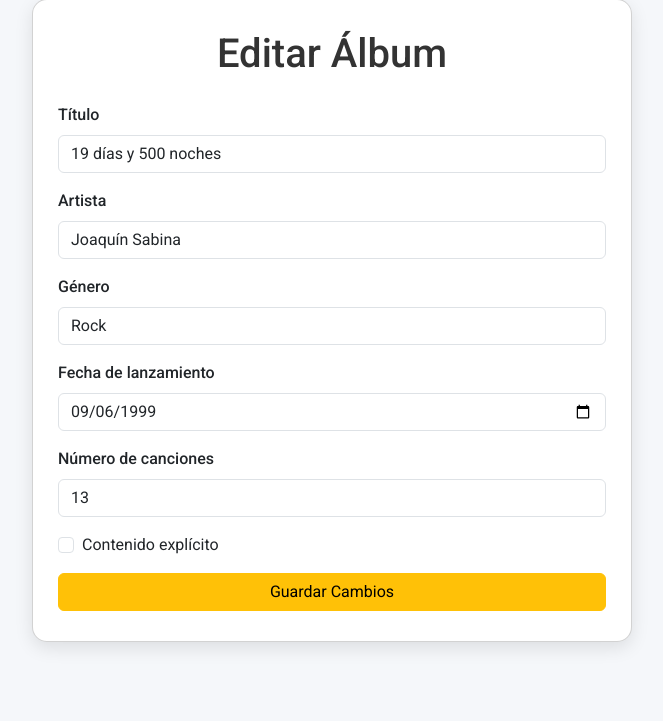
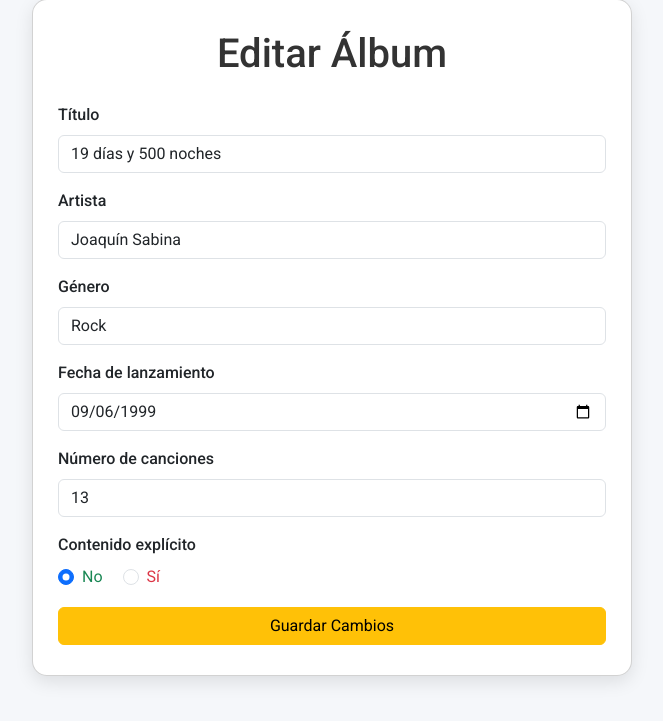
Before and after one commit to AlvaroMG64/AlbumesCRUD, a PHP site: page /index.php?action=edit&id=7 in a window 1280 px wide. Shown: the part 41-762 px from the top of the page, without its empty margins (308-971 px from the left). Run offline with PHP 8.4, Linux system fonts and the light colour scheme; data comes from the database, SQL or seed files in the repository.

Commit message:
Actualizaciones

```diff
--- a/models/Album.php
+++ b/models/Album.php
@@ -20,7 +20,7 @@ class Album
     // READ ALL
     public function read()
     {
-        $query = "SELECT * FROM " . $this->table_name . " ORDER BY fecha_lanzamiento DESC";
+        $query = "SELECT * FROM " . $this->table_name . " ORDER BY titulo";
         $stmt = $this->conn->prepare($query);
         $stmt->execute();
         return $stmt;
--- a/views/editar.php
+++ b/views/editar.php
@@ -80,9 +80,32 @@
             <input type="number" name="num_canciones" id="num_canciones" class="form-control" value="<?= $album_data->num_canciones ?>" min="1" required>
         </div>
 
-        <div class="form-check mb-3">
-            <input type="checkbox" name="es_explicit" class="form-check-input" id="es_explicit" <?= $album_data->es_explicit ? 'checked' : '' ?>>
-            <label class="form-check-label" for="es_explicit">Contenido explícito</label>
+        <div class="mb-3">
+            <label class="form-label">Contenido explícito</label><br>
+
+            <div class="form-check form-check-inline">
+                <input class="form-check-input"
+                    type="radio"
+                    name="es_explicit"
+                    id="explicit_no"
+                    value="0"
+                    <?= $album_data->es_explicit == 0 ? 'checked' : '' ?>>
+                <label class="form-check-label text-success" for="explicit_no">
+                    No
+                </label>
+            </div>
+
+            <div class="form-check form-check-inline">
+                <input class="form-check-input"
+                    type="radio"
+                    name="es_explicit"
+                    id="explicit_yes"
+                    value="1"
+                    <?= $album_data->es_explicit == 1 ? 'checked' : '' ?>>
+                <label class="form-check-label text-danger" for="explicit_yes">
+                    Sí
+                </label>
+            </div>
         </div>
 
         <button type="submit" class="btn btn-warning btn-submit">Guardar Cambios</button>
```
Also changed, not shown: views/crear.php (+25 -3 lines).
